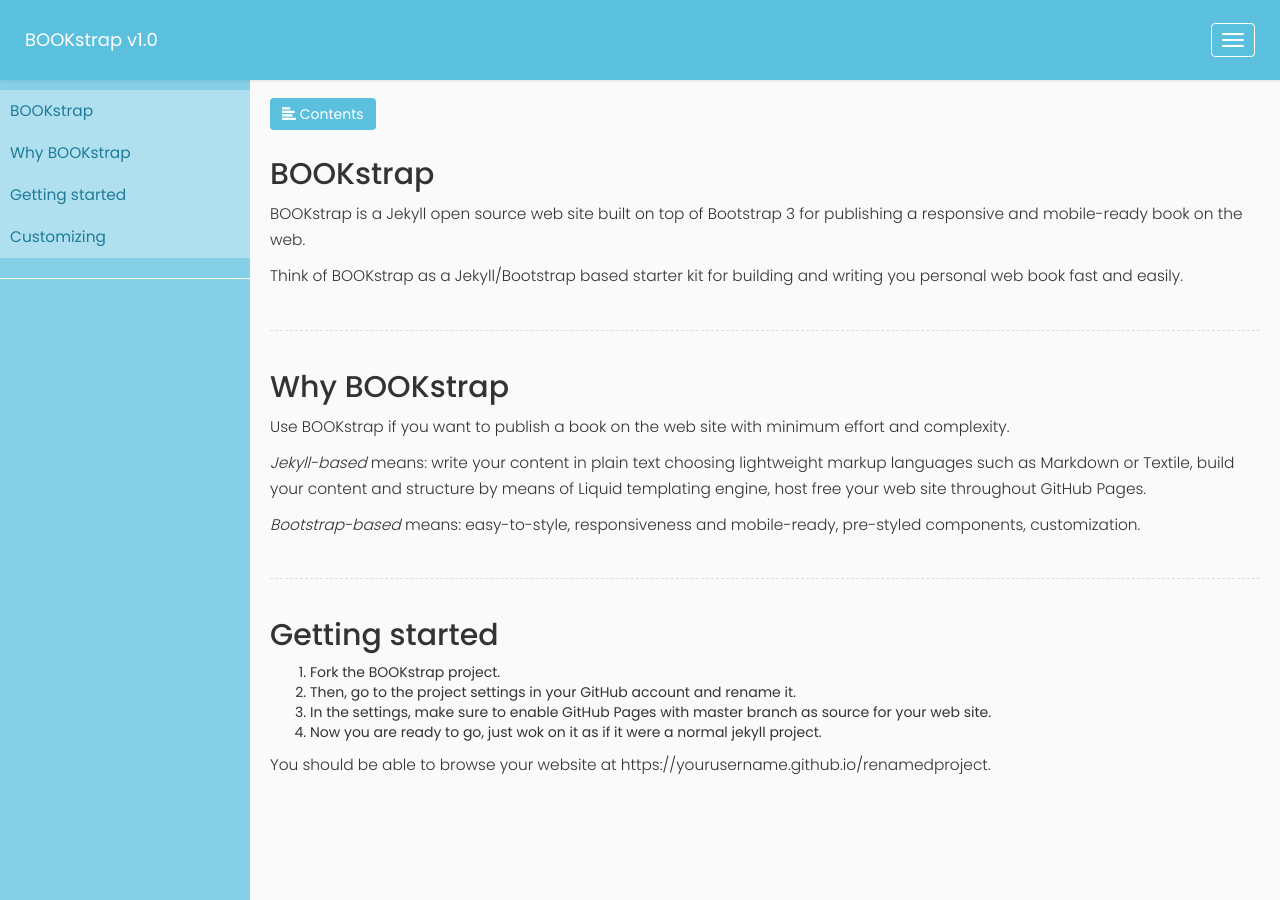
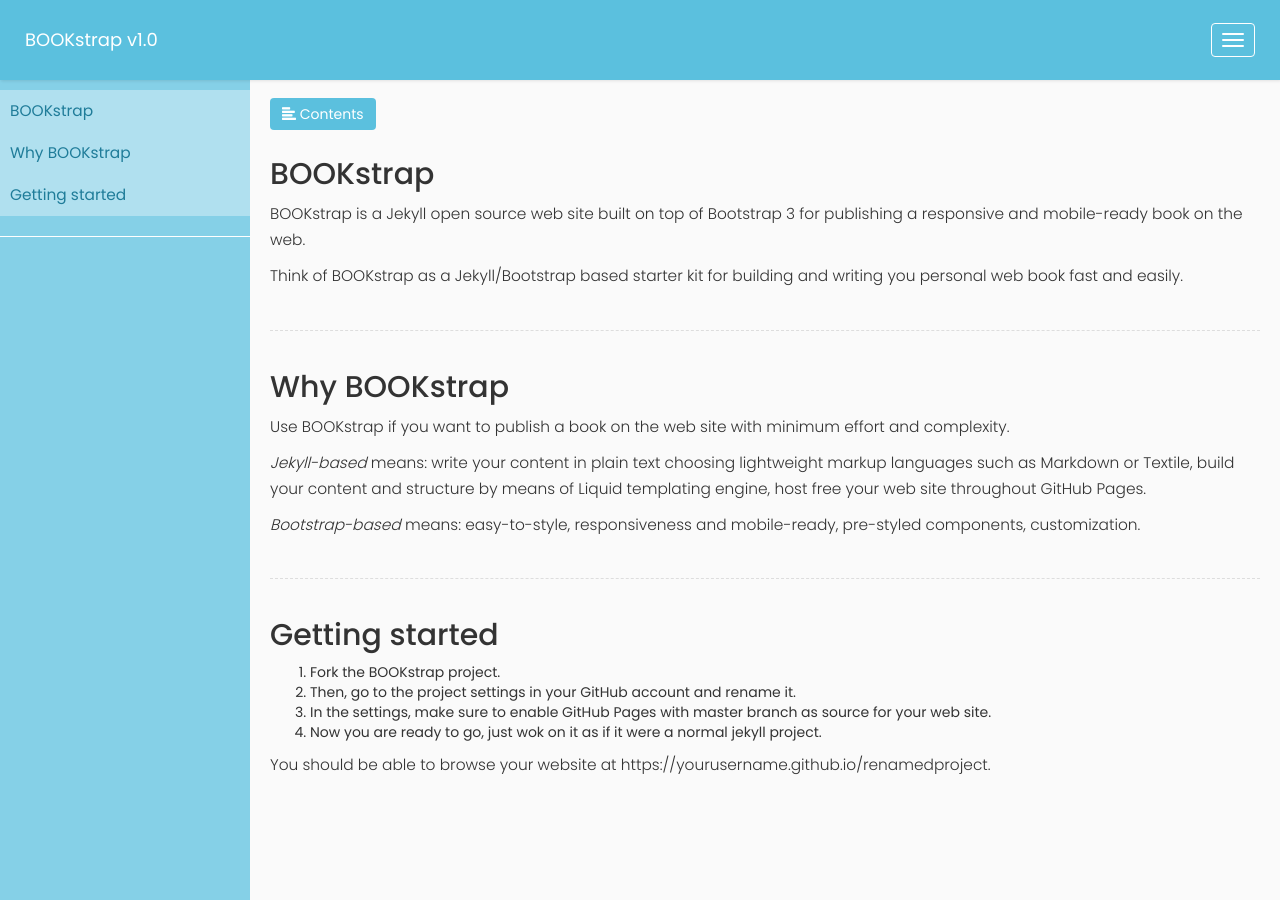
Before and after one commit to emiliano-poggi/BOOKstrap, a Jekyll site: the page built from index.md, in a window 1280 px wide and 900 px high. Built offline with Jekyll 4.4.1, drawn with Linux system fonts in a browser that asks for light colours; nearby versions of some CDN libraries.

Commit message:
Update toc.html

```diff
--- a/_includes/toc.html
+++ b/_includes/toc.html
@@ -5,16 +5,13 @@
    </div-->
    <ul class="list-unstyled components">
       <li>
-         <a href="#Intro">BOOKstrap</a>
+         <a href="{{ site.baseurl }}/index.html#Intro">BOOKstrap</a>
       </li>
       <li>
-         <a href="#Why">Why BOOKstrap</a>
+         <a href="{{ site.baseurl }}/index.html#Why">Why BOOKstrap</a>
       </li>
       <li>
-         <a href="#Start">Getting started</a>
-      </li>
-      <li>
-         <a href="#Custom">Customizing</a>
+         <a href="{{ site.baseurl }}/index.html#Start">Getting started</a>
       </li>
       <!-- EXAMPLE FOR SUBCHAPTERS WITH DROPDOWNS
       <li>
```
